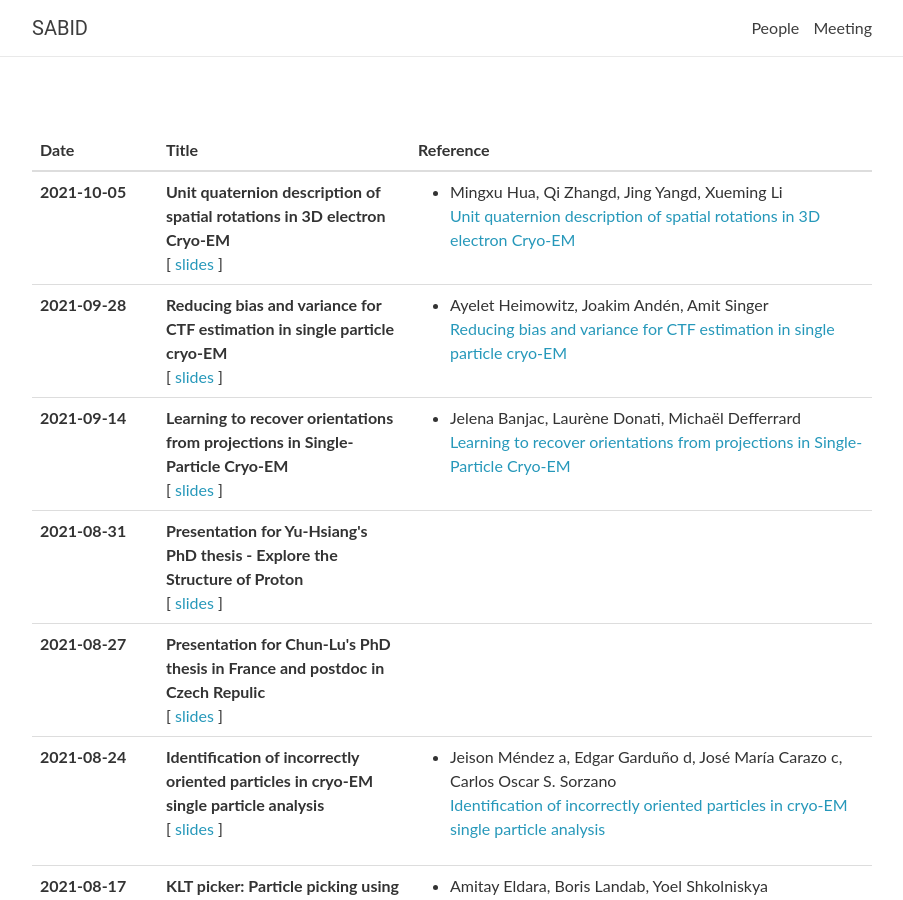
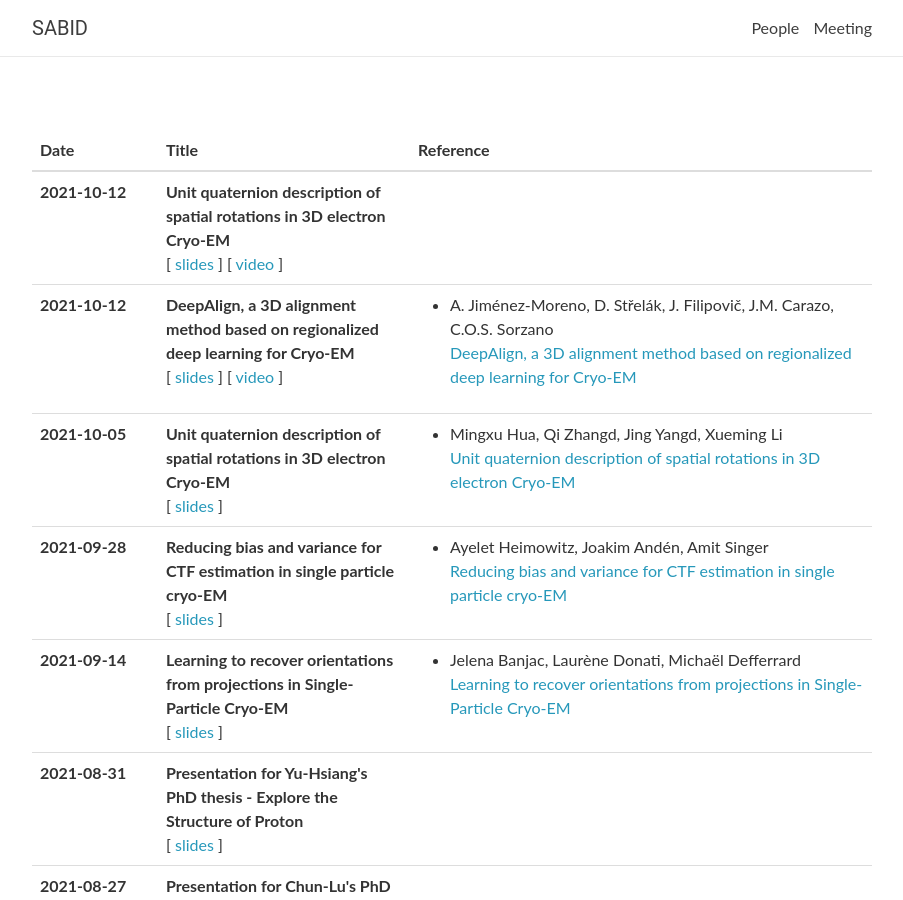
Before and after one commit to sabid-cryoem/sabid-cryoem.github.io, a Jekyll site: the page built from 4afcccebf7d457a13a4f8aeea0bbeef04fd86ee9/index.html, in a window 1280 px wide and 900 px high. Shown: the whole window, without its empty margins (188-1091 px from the left). Built offline with Jekyll 4.4.1, drawn with Linux system fonts in a browser that asks for light colours; nearby versions of some CDN libraries; comment, search, counter and statistics services are not loaded.

Commit message:
update meeting

```diff
--- a/_data/meeting.yml
+++ b/_data/meeting.yml
@@ -1,3 +1,21 @@
+- date: 2021-10-12
+  title: >
+    <strong>Unit quaternion description of spatial rotations in 3D electron Cryo-EM</strong>
+  video: <a href="https://youtu.be/Q14fErjyips">video</a>
+  slides: <a href="/assets/slides/CTF.pdf">slides</a>
+  notes:
+  readings:
+
+- date: 2021-10-12
+  title: >
+    <strong>DeepAlign, a 3D alignment method based on regionalized deep learning for Cryo-EM</strong>
+  video: <a href="https://youtu.be/zpt0xUC2hNw">video</a>
+  slides: <a href="/assets/slides/DeepAlign.pptx">slides</a>
+  notes:
+  readings:
+  - A. Jiménez-Moreno, D. Střelák, J. Filipovič, J.M. Carazo, C.O.S. Sorzano </br>
+      <a href="/assets/reference/DeepAlign.pdf" target="blank">DeepAlign, a 3D alignment method based on regionalized deep learning for Cryo-EM</a>
+
 - date: 2021-10-05
   title: >
     <strong>Unit quaternion description of spatial rotations in 3D electron Cryo-EM</strong>
```
Also changed, not shown: 3 other files.
